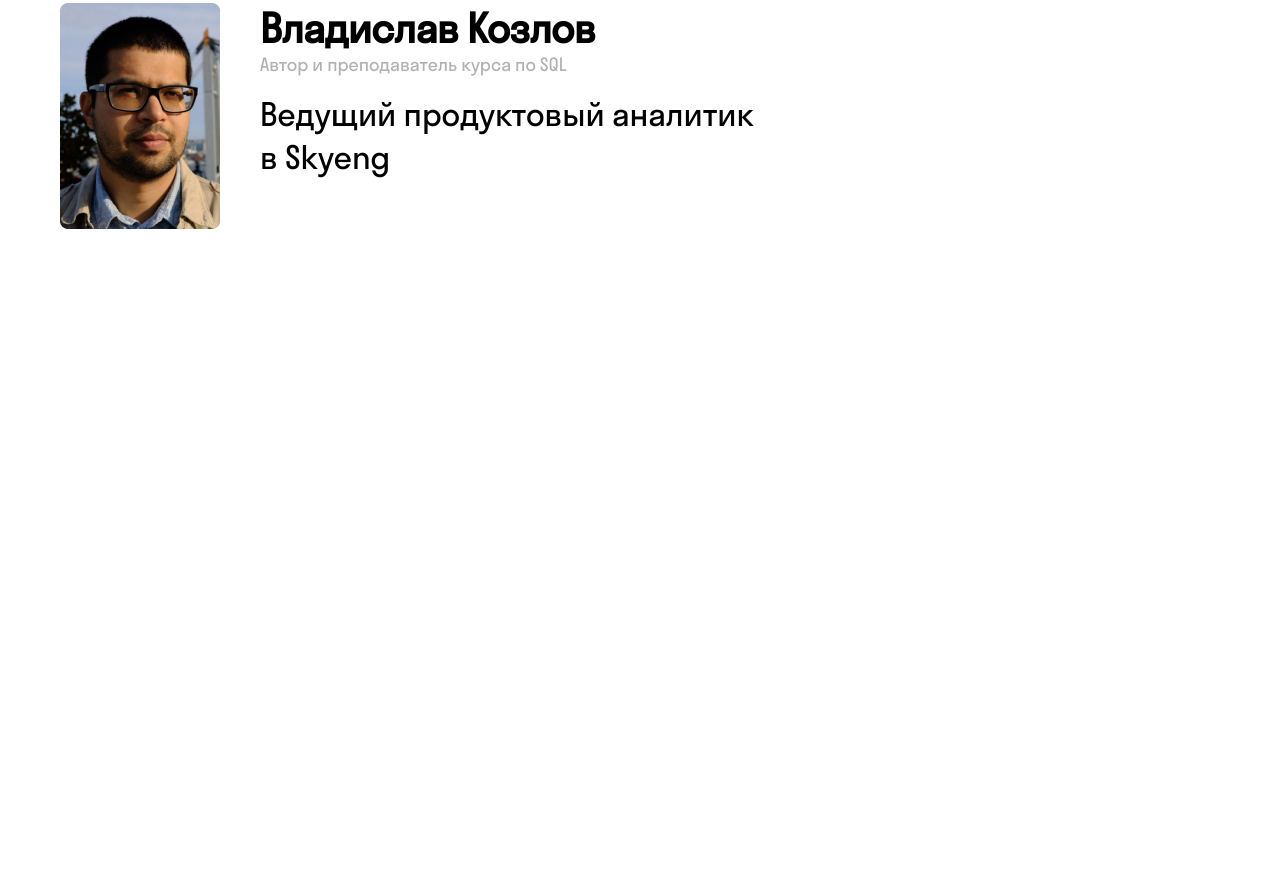
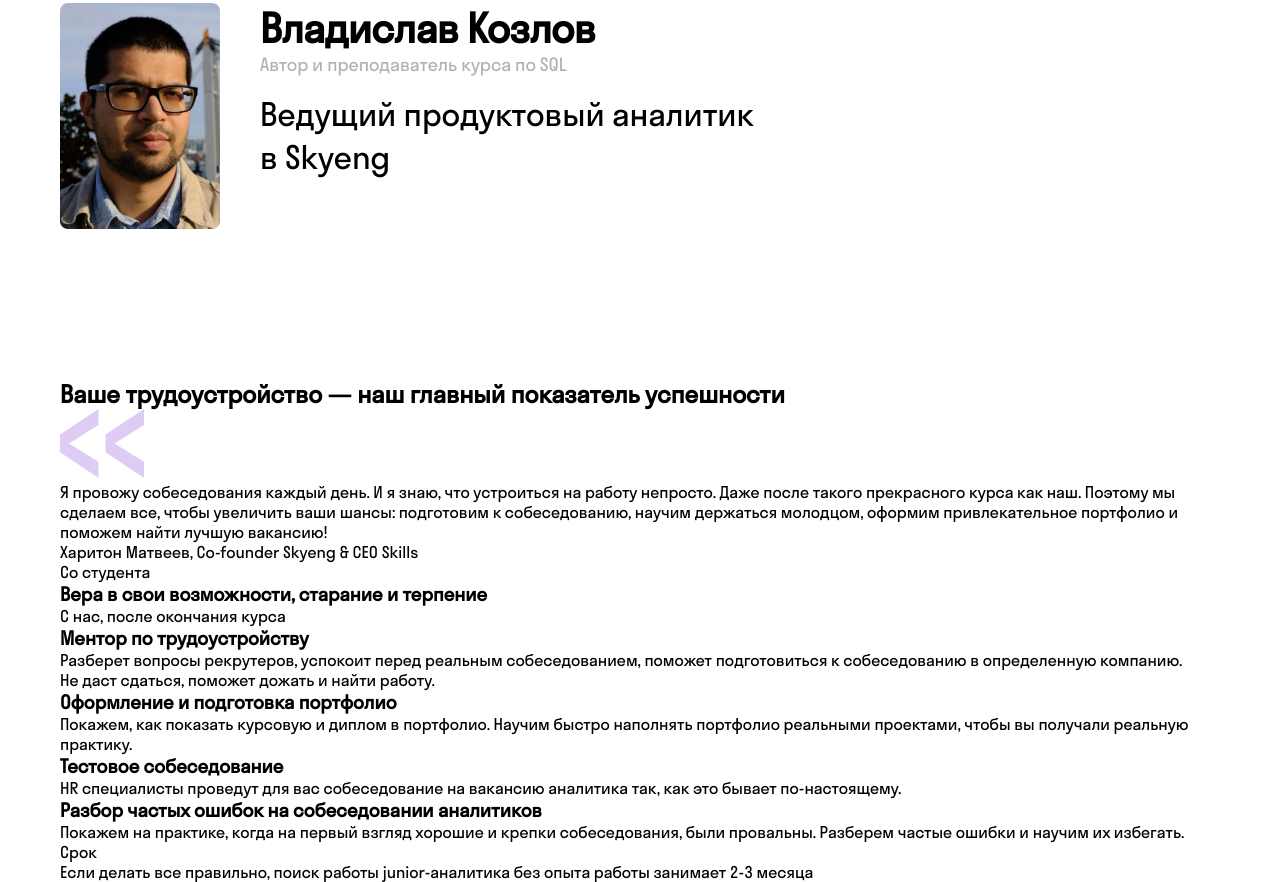
Before and after one commit to DmitryTell/SkyPro-landing-DA, a plain HTML site: page index.html in a window 1280 px wide. Shown: the part 10442-11324 px from the top of the page. Before the commit the page ends 10821 px from the top, so only its background shows below. Drawn offline with Linux system fonts and the light colour scheme; files whose address does not match are found by name.

Commit message:
Employing html file ready

```diff
--- a/index.html
+++ b/index.html
@@ -525,7 +525,59 @@
     </main>
     <section class="employing">
         <div class="container">
-
+            <h2 class="employing__title">Ваше трудоустройство — наш главный показатель успешности</h2>
+            <div class="employing__quote quote">
+                <img src="img/employing-quote.svg" alt="Quote" class="quote__img">
+                <div class="quote__content">
+                    <p class="quote__text">
+                        Я провожу собеседования каждый день. И я знаю, что устроиться на работу непросто. Даже после такого прекрасного курса как наш. Поэтому мы сделаем все, чтобы увеличить ваши шансы: подготовим к собеседованию, научим держаться молодцом, оформим привлекательное портфолио и поможем найти лучшую вакансию!
+                    </p>
+                    <p class="quote__autor">Харитон Матвеев, Co-founder Skyeng & CEO Skills</p>
+                </div>
+            </div>
+            <div class="employing__content content-block">
+                <div class="content-block__item">
+                    <p class="content-block__right-text">Со студента</p>
+                    <div class="content-block__left">
+                        <h3 class="content-block__title">Вера в свои возможности, старание и терпение</h3>
+                    </div>
+                </div>
+                <div class="content-block__item">
+                    <p class="content-block__right-text">С нас, после окончания курса</p>
+                    <div class="content-block__left">
+                        <div class="content-block__text-box">
+                            <h3 class="content-block__title">Ментор по трудоустройству</h3>
+                            <p class="content-block__text">
+                                Разберет вопросы рекрутеров, успокоит перед реальным собеседованием, поможет подготовиться к собеседованию в определенную компанию. Не даст сдаться, поможет дожать и найти работу.
+                            </p>
+                        </div>
+                        <div class="content-block__text-box">
+                            <h3 class="content-block__title">Оформление и подготовка портфолио</h3>
+                            <p class="content-block__text">
+                                Покажем, как показать курсовую и диплом в портфолио. Научим быстро наполнять портфолио реальными проектами, чтобы вы получали реальную практику.
+                            </p>
+                        </div>
+                        <div class="content-block__text-box">
+                            <h3 class="content-block__title">Тестовое собеседование</h3>
+                            <p class="content-block__text">
+                                HR специалисты проведут для вас собеседование на вакансию аналитика так, как это бывает по-настоящему.
+                            </p>
+                        </div>
+                        <div class="content-block__text-box">
+                            <h3 class="content-block__title">Разбор частых ошибок на собеседовании аналитиков</h3>
+                            <p class="content-block__text">
+                                Покажем на практике, когда на первый взгляд хорошие и крепки собеседования, были провальны. Разберем частые ошибки и научим их избегать.
+                            </p>
+                        </div>
+                    </div>
+                </div>
+                <div class="content-block__item">
+                    <p class="content-block__right-bottom">Срок</p>
+                    <p class="content-block__left-bottom">
+                        Если делать все правильно, поиск работы junior-аналитика без опыта работы занимает 2-3 месяца
+                    </p>
+                </div>
+            </div>
         </div>
     </section>
 </body>
```
Also changed, not shown: img/employing-quote.svg (added).
